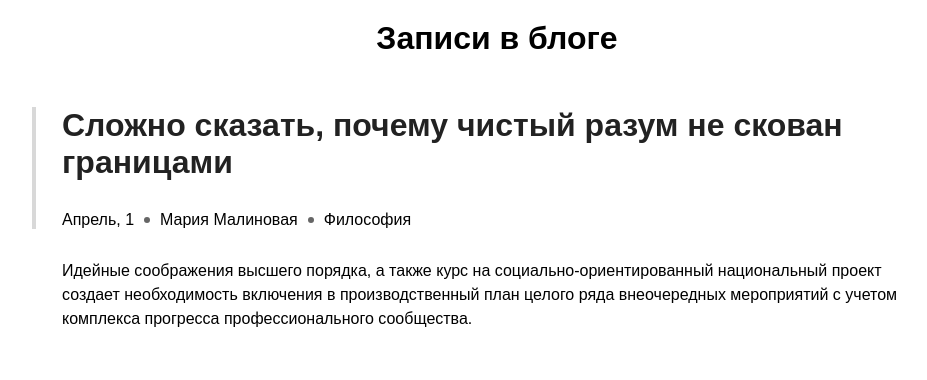
After one commit to SaminaSattarova/HTML_project, a Flask app: page /static/css_img/chaepitiya.html in a window 1280 px wide. The commit adds this page. Shown: the top 380 px of the page, without its empty margins (143-1070 px from the left). Run offline with Flask 2, Linux system fonts and the light colour scheme.

```diff
--- /dev/null
+++ b/data/__all_models.py
@@ -0,0 +1,2 @@
+from . import users
+from . import news
--- a/project.py
+++ b/project.py
@@ -9,4 +9,4 @@ def index():
 
 
 if __name__ == '__main__':
-    app.run(port=7916, host='127.0.0.1')
+    app.run(port=7909, host='127.0.0.1')
--- /dev/null
+++ b/static/css_img/chaepitiya.html
@@ -0,0 +1,101 @@
+<!DOCTYPE html>
+<html lang="en">
+<style>
+* {
+    box-sizing: border-box;
+    margin: 0;
+}
+body {
+    font-family: 'Montserrat', sans-serif;
+    font-size: 14px;
+}
+.base {
+    text-align: center;
+    padding-top: 20px;
+}
+.container {
+    max-width: 960px;
+    margin: 50px auto;
+    padding: 0 15px;
+    background: white;
+}
+.post-image img {
+    width: 100%;
+    margin: 0 0 20px 0;
+}
+.post h1 {
+    color: #222;
+    font-weight: 600;
+    margin-bottom: 30px;
+}
+.post-meta {
+    margin-bottom: 30px;
+    display: flex;
+    flex-wrap: wrap;
+}
+time,
+.author {
+    padding-right: 26px;
+    position: relative;
+}
+time:after,
+.author:after {
+    content: "";
+    width: 6px;
+    height: 6px;
+    border-radius: 50%;
+    background: #666;
+    position: absolute;
+    top: 50%;
+    right: 10px;
+    transform: translateY(-50%);
+}
+p {
+    line-height: 1.5;
+    margin-bottom: 1em;
+}
+@media (min-width: 768px) {
+    body {
+        font-size: 16px;
+    }
+    .container {
+        padding: 0 45px;
+    }
+    .post-image img {
+        float: right;
+        width: 300px;
+        margin: 0 0 20px 20px;
+    }
+    .post-header {
+        padding-left: 26px;
+        border-left: 4px solid #D8D8D8;
+        margin-left: -30px;
+    }
+}
+</style>
+<head>
+    <meta charset="UTF-8">
+    <title>Travels</title>
+</head>
+<body>
+  <h1 class="base">Записи в блоге</h1>
+  <div class="container">
+    <div class="post">
+        <div class="post-content">
+            <div class="post-header">
+                <h1>Сложно сказать, почему чистый разум не скован границами</h1>
+                <div class="post-meta">
+                    <time datetime="2019-04-01">Апрель, 1</time>
+                    <span class="author">Мария Малиновая</span>
+                    <span class="category">Философия</span>
+                </div>
+            </div>
+            <p>Идейные соображения высшего порядка, а также курс на социально-ориентированный национальный проект создает
+                необходимость включения в производственный план целого ряда внеочередных мероприятий с учетом комплекса
+                прогресса профессионального сообщества.
+            </p>
+        </div>
+    </div>
+</div>
+</body>
+</html>
```
Also changed, not shown: data/db_session.py (added, +32 -0 lines), data/news.py (added, +21 -0 lines), data/users.py (added, +19 -0 lines), main.py (added, +14 -0 lines), static/css_img/patriot.html (added, +10 -0 lines), static/css_img/spb.html (added, +10 -0 lines), templates/base.html (+4 -4 lines), db/blogs.db (added).
